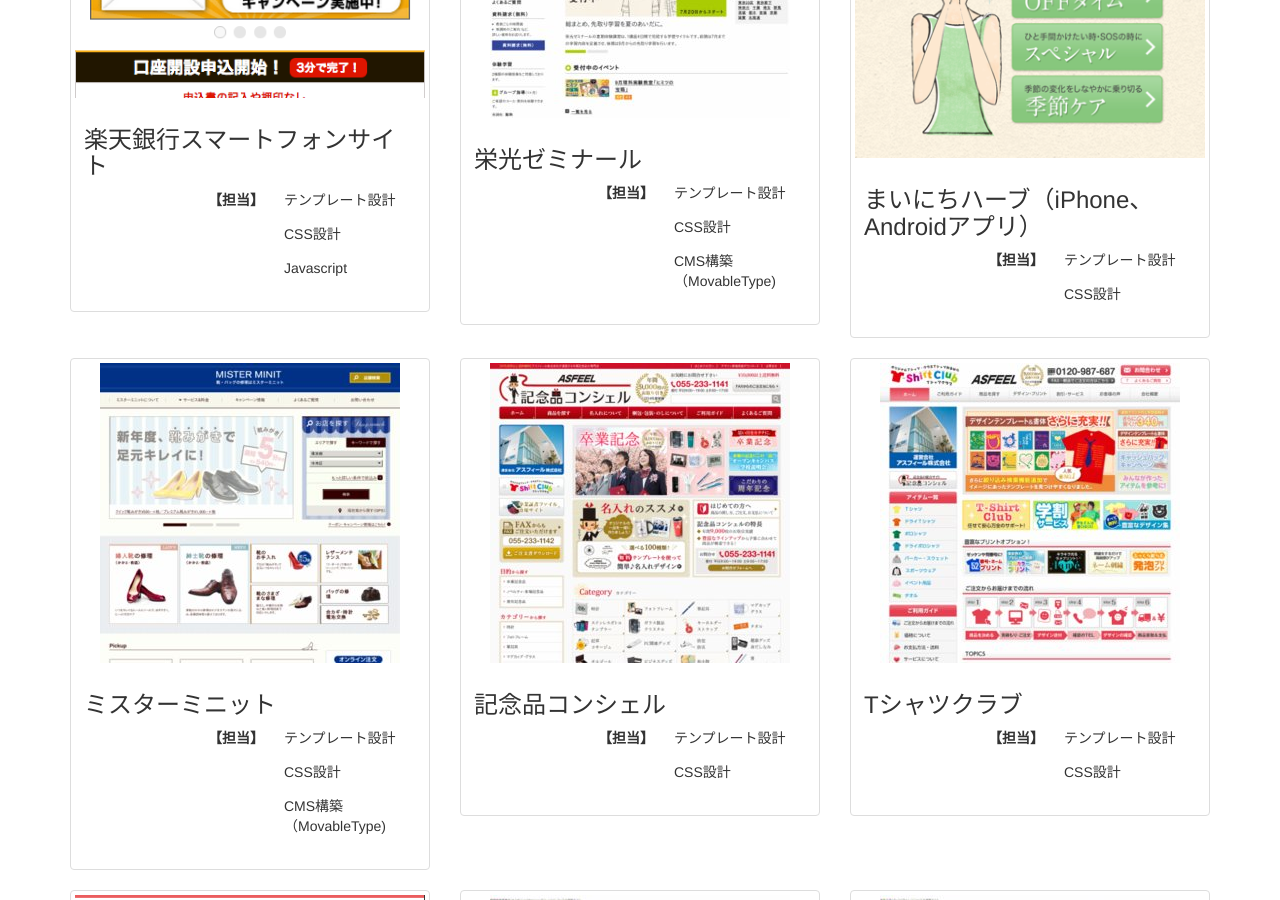
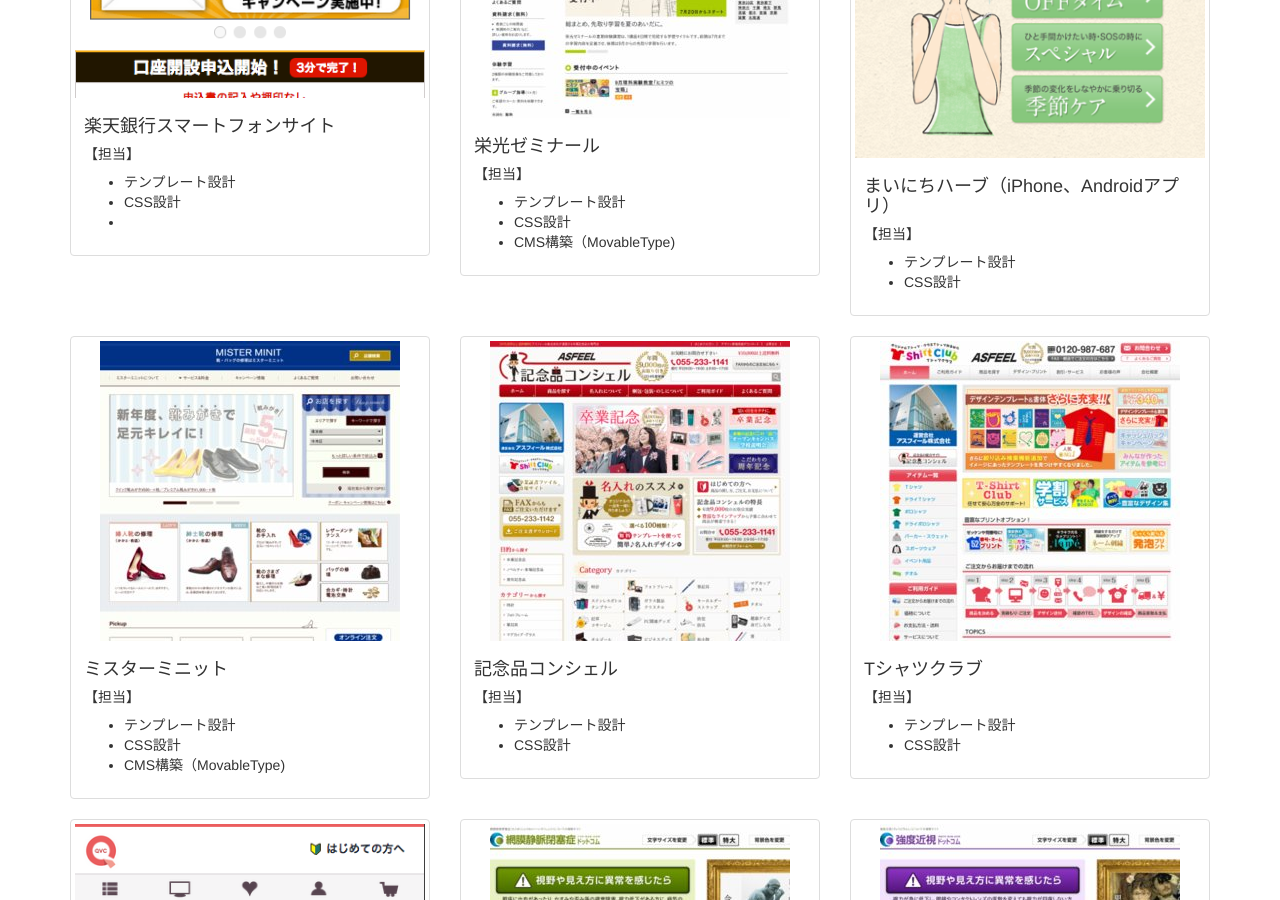
Before and after one commit to Rsuke/rsuke.github.com, a Jekyll site: the page portfolio/portfolio.html, which Jekyll copies as it is, in a window 1280 px wide and 900 px high, scrolled down 507 px. Built offline with Jekyll 4.4.1, drawn with Linux system fonts in a browser that asks for light colours; Markdown is read by kramdown in place of the engine named in the settings.

Commit message:
modify content

```diff
--- a/portfolio/portfolio.html
+++ b/portfolio/portfolio.html
@@ -43,13 +43,13 @@
                 <div class="thumbnail">
                     <a href="http://www.rakuten-bank.co.jp/smartphone/"><img src="../assets/images/portfoio/rkbk.png" alt=""></a>
                     <div class="caption">
-                        <h3>楽天銀行スマートフォンサイト</h3>
-                        <dl>
-                            <dt>【担当】</dt>
-                            <dd>テンプレート設計</dd>
-                            <dd>CSS設計</dd>
-                            <dd>Javascript</dd>
-                        </dl>
+                        <h4>楽天銀行スマートフォンサイト</h4>
+                        <h5>【担当】</h5>
+                        <ul>
+                            <li>テンプレート設計</li>
+                            <li>CSS設計</li>
+                            <li><Javascript</li>
+                        </ul>
                     </div>
                 </div>
             </div>
@@ -57,13 +57,13 @@
                 <div class="thumbnail">
                     <a href="http://www.eikoh-seminar.com/"><img src="../assets/images/portfoio/eikoh.jpg" alt=""></a>
                     <div class="caption">
-                        <h3>栄光ゼミナール</h3>
-                        <dl>
-                            <dt>【担当】</dt>
-                            <dd>テンプレート設計</dd>
-                            <dd>CSS設計</dd>
-                            <dd>CMS構築（MovableType)</dd>
-                        </dl>
+                        <h4>栄光ゼミナール</h4>
+                            <h5>【担当】</h5>
+                            <ul>
+                            <li>テンプレート設計</li>
+                            <li>CSS設計</li>
+                            <li>CMS構築（MovableType)</li>
+                        </ul>
                     </div>
                 </div>
             </div>
@@ -71,12 +71,12 @@
                 <div class="thumbnail">
                     <a href="http://www.enherb.jp/news/141028.html."><img src="../assets/images/portfoio/enherb.png" alt=""></a>
                     <div class="caption">
-                        <h3>まいにちハーブ（iPhone、Androidアプリ）</h3>
-                        <dl>
-                            <dt>【担当】</dt>
-                            <dd>テンプレート設計</dd>
-                            <dd>CSS設計</dd>
-                        </dl>
+                        <h4>まいにちハーブ（iPhone、Androidアプリ）</h4>
+                            <h5>【担当】</h5>
+                            <ul>
+                            <li>テンプレート設計</li>
+                            <li>CSS設計</li>
+                        </ul>
                     </div>
                 </div>
             </div>
@@ -87,13 +87,13 @@
                 <div class="thumbnail">
                     <a href="http://www.minit.co.jp/"><img src="../assets/images/portfoio/minit.jpg" alt=""></a>
                     <div class="caption">
-                        <h3>ミスターミニット</h3>
-                        <dl>
-                            <dt>【担当】</dt>
-                            <dd>テンプレート設計</dd>
-                            <dd>CSS設計</dd>
-                            <dd>CMS構築（MovableType)</dd>
-                        </dl>
+                        <h4>ミスターミニット</h4>
+                            <h5>【担当】</h5>
+                            <ul>
+                            <li>テンプレート設計</li>
+                            <li>CSS設計</li>
+                            <li>CMS構築（MovableType)</li>
+                        </ul>
                     </div>
                 </div>
             </div>
@@ -101,12 +101,12 @@
                 <div class="thumbnail">
                     <a href="http://www.kinenhin-a.com/"><img src="../assets/images/portfoio/kinen.jpg" alt=""></a>
                     <div class="caption">
-                        <h3>記念品コンシェル</h3>
-                        <dl>
-                            <dt>【担当】</dt>
-                            <dd>テンプレート設計</dd>
-                            <dd>CSS設計</dd>
-                        </dl>
+                        <h4>記念品コンシェル</h4>
+                            <h5>【担当】</h5>
+                            <ul>
+                            <li>テンプレート設計</li>
+                            <li>CSS設計</li>
+                        </ul>
                     </div>
                 </div>
             </div>
@@ -114,12 +114,12 @@
                 <div class="thumbnail">
                     <a href="http://www.ot-c.jp/"><img src="../assets/images/portfoio/t.jpg" alt=""></a>
                     <div class="caption">
-                        <h3>Tシャツクラブ</h3>
-                        <dl>
-                            <dt>【担当】</dt>
-                            <dd>テンプレート設計</dd>
-                            <dd>CSS設計</dd>
-                        </dl>
+                        <h4>Tシャツクラブ</h4>
+                            <h5>【担当】</h5>
+                            <ul>
+                            <li>テンプレート設計</li>
+                            <li>CSS設計</li>
+                        </ul>
                     </div>
                 </div>
             </div>
@@ -131,12 +131,12 @@
                 <div class="thumbnail">
                     <a href="http://qvc.jp/smp/cont/smp/top/Main"><img src="../assets/images/portfoio/qvc.png" alt=""></a>
                     <div class="caption">
-                        <h3>QVCスマートフォンサイト</h3>
-                        <dl>
-                            <dt>【担当】</dt>
-                            <dd>テンプレート設計</dd>
-                            <dd>CSS設計</dd>
-                        </dl>
+                        <h4>QVCスマートフォンサイト</h4>
+                            <h5>【担当】</h5>
+<ul>
+                            <li>テンプレート設計</li>
+                            <li>CSS設計</li>
+                        </ul>
                     </div>
                 </div>
             </div>
@@ -144,11 +144,11 @@
                 <div class="thumbnail">
                     <a href="http://www.rvo-eye.com/"><img src="../assets/images/portfoio/rvo.jpg" alt=""></a>
                     <div class="caption">
-                        <h3>ノバルティスファーマ　網膜静脈閉塞症ドットコム</h3>
-                        <dl>
-                            <dt>【担当】</dt>
-                            <dd>ページコーディング</dd>
-                        </dl>
+                        <h4>ノバルティスファーマ　網膜静脈閉塞症ドットコム</h4>
+                            <h5>【担当】</h5>
+                            <ul>
+                            <li>ページコーディング</li>
+                        </ul>
                     </div>
                 </div>
             </div>
@@ -156,11 +156,11 @@
                 <div class="thumbnail">
                     <a href="http://www.mcnv-eye.com/"><img src="../assets/images/portfoio/mcnv.jpg" alt=""></a>
                     <div class="caption">
-                        <h3>ノバルティスファーマ　強度近視ドットコム</h3>
-                        <dl>
-                            <dt>【担当】</dt>
-                            <dd>ページコーディング</dd>
-                        </dl>
+                        <h4>ノバルティスファーマ　強度近視ドットコム</h4>
+                            <h5>【担当】</h5>
+                            <ul>
+                            <li>ページコーディング</li>
+                        </ul>
                     </div>
                 </div>
             </div>
```
